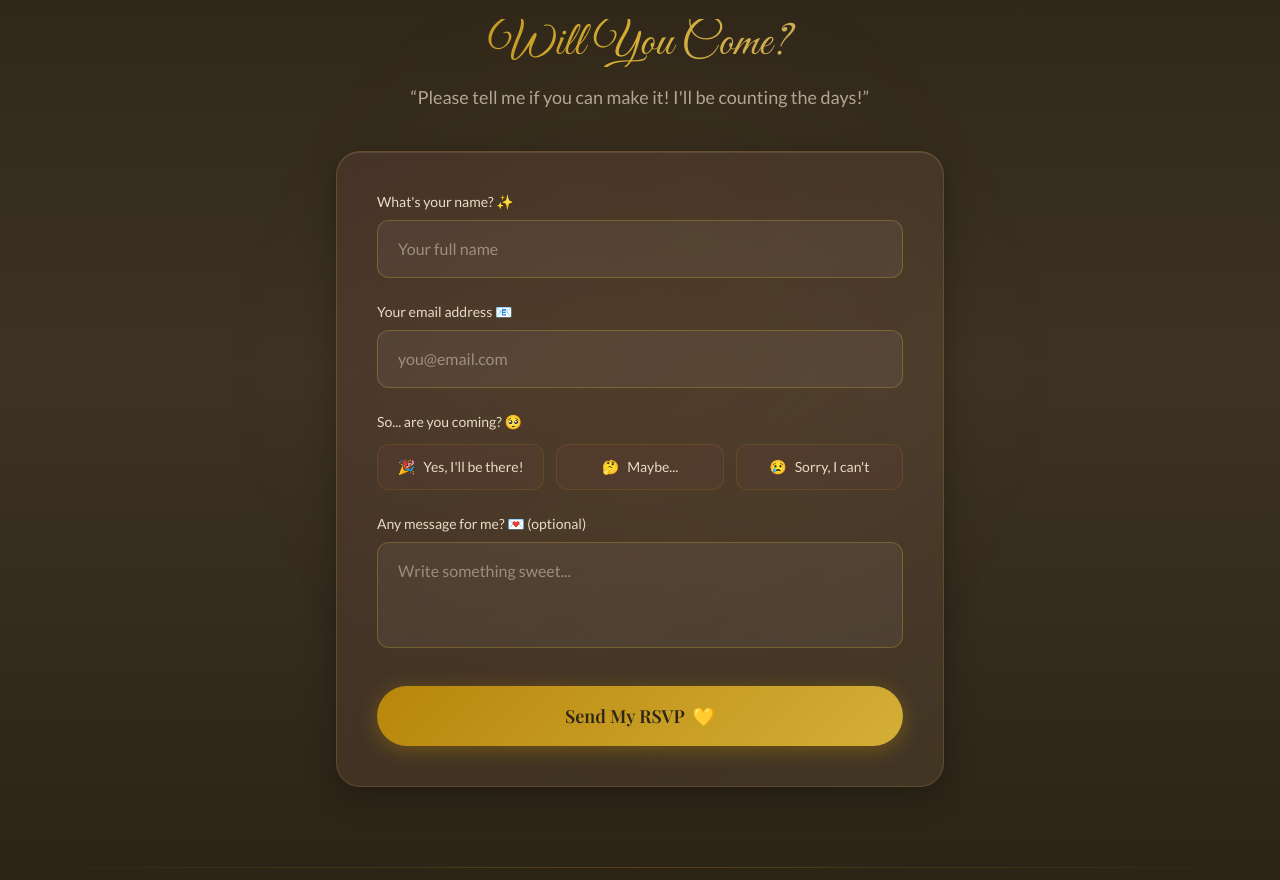
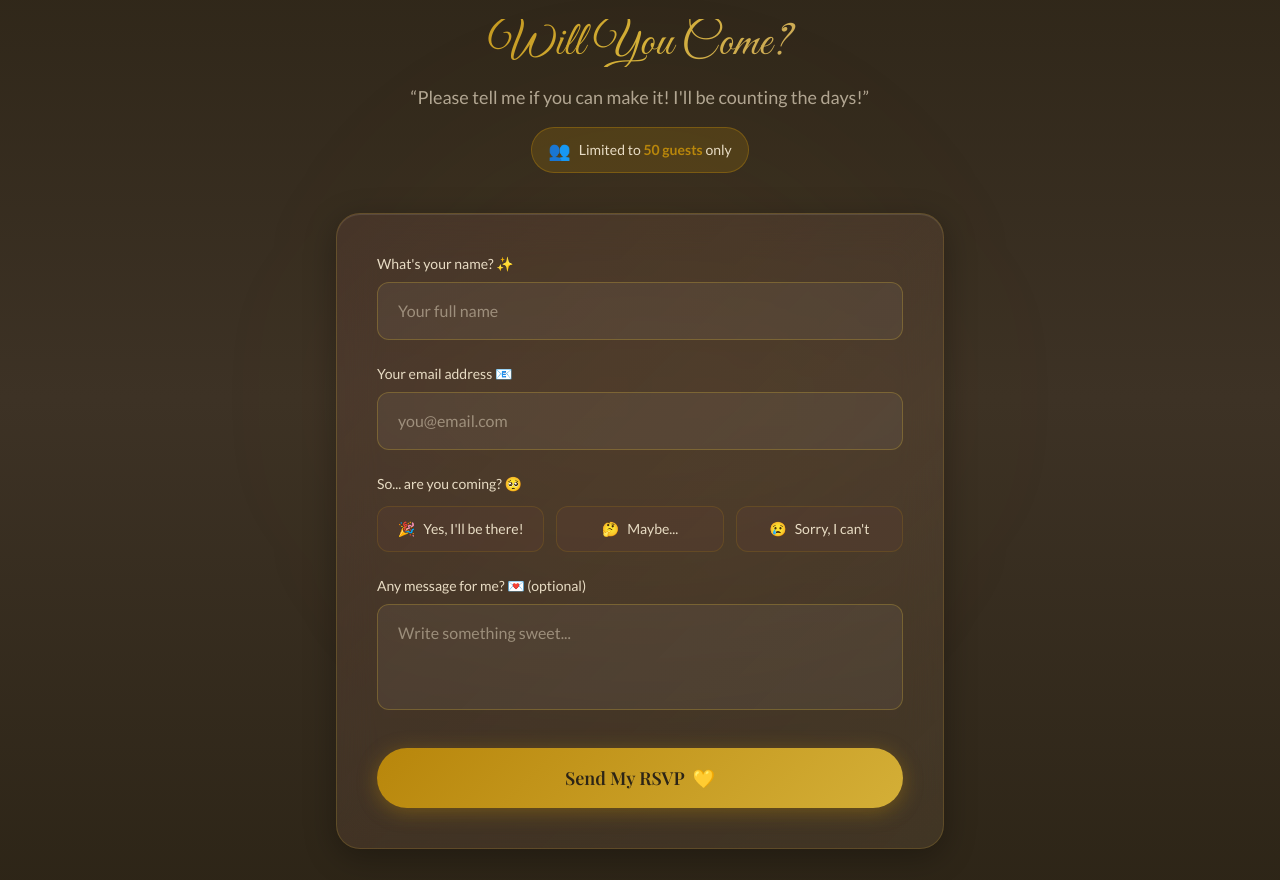
Before and after one commit to Naofumi-dev/ansel-haymitch-baptism, a Next.js app: page / in a window 1280 px wide. Shown: the part 5660-6540 px from the top of the page. Built offline with nearby package versions, Linux system fonts and the light colour scheme; a web font is replaced by a local one.

Commit message:
Add 50 pax limit notice

```diff
--- a/components/RSVPForm.tsx
+++ b/components/RSVPForm.tsx
@@ -132,9 +132,17 @@ export default function RSVPForm() {
           <h2 className="font-script text-4xl sm:text-5xl text-gradient-gold mb-4">
             Will You Come?
           </h2>
-          <p className="font-body text-earth-cream/70 text-lg">
+          <p className="font-body text-earth-cream/70 text-lg mb-4">
             &ldquo;Please tell me if you can make it! I&apos;ll be counting the days!&rdquo;
           </p>
+
+          {/* 50 Pax Limit Notice */}
+          <div className="inline-flex items-center gap-2 bg-earth-gold/20 border border-earth-gold/40 rounded-full px-4 py-2">
+            <span className="text-lg">👥</span>
+            <span className="font-body text-earth-cream text-sm">
+              Limited to <strong className="text-earth-gold">50 guests</strong> only
+            </span>
+          </div>
         </motion.div>
 
         {/* Form */}
@@ -206,9 +214,9 @@ export default function RSVPForm() {
             </label>
             <div className="flex gap-3 flex-wrap">
               {[
-                { value: 'yes', label: 'Yes, I\'ll be there!', emoji: '🎉' },
+                { value: 'yes', label: "Yes, I'll be there!", emoji: '🎉' },
                 { value: 'maybe', label: 'Maybe...', emoji: '🤔' },
-                { value: 'no', label: 'Sorry, I can\'t', emoji: '😢' },
+                { value: 'no', label: "Sorry, I can't", emoji: '😢' },
               ].map((option) => (
                 <motion.button
                   key={option.value}
@@ -262,12 +270,15 @@ export default function RSVPForm() {
                   onChange={handleChange}
                   className="input-field appearance-none cursor-pointer"
                 >
-                  {[1, 2, 3, 4, 5, 6, 7, 8].map(num => (
+                  {[1, 2, 3, 4, 5].map(num => (
                     <option key={num} value={num} className="bg-brand-dark">
                       {num} {num === 1 ? 'guest' : 'guests'}
                     </option>
                   ))}
                 </select>
+                <p className="mt-2 text-xs text-earth-sand/60 font-body">
+                  ⚠️ Please limit to 5 guests per family as we only have 50 slots
+                </p>
               </motion.div>
             )}
           </AnimatePresence>
```
